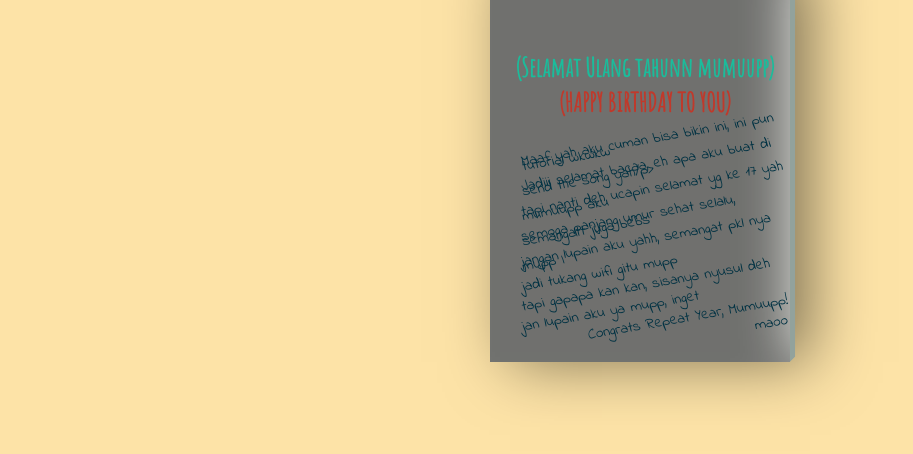
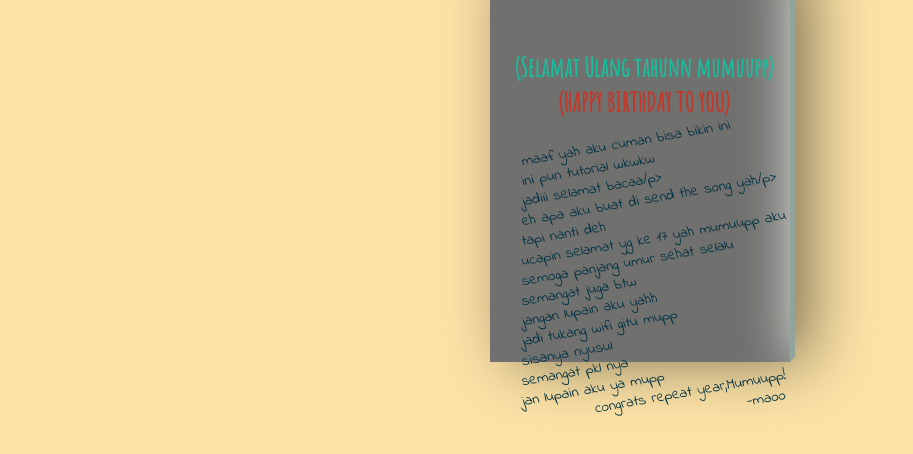
Before and after one commit to maoolagingoding/surat, a plain HTML site: page index.html in a window 1280 px wide. Shown: the part 238-692 px from the top of the page, without its empty margins (0-913 px from the left). Drawn offline with Linux system fonts and the light colour scheme; a script that the page names is missing.

Commit message:
Update index.html

```diff
--- a/index.html
+++ b/index.html
@@ -21,17 +21,22 @@
         <div class="details">
             <h4 class="color1">(Selamat Ulang tahunn mumuupp)</h4>
             <h4 class="color2">(HAPPY BIRTHDAY TO YOU)</h4>
-            <p> Maaf yah aku cuman bisa bikin ini, ini pun tutorial wkwkw</p>
-            <p> Jadiii selamat bacaa, eh apa aku buat di send the song yah/p>
-            <p>tapi nanti deh ucapin selamat yg ke 17 yah mumuupp aku</p>
-            <p>semoga panjang umur sehat selalu, semangatt juga bebs</p>
-            <p>jangan lupain aku yahh, semangat pkl nya mupp I</p>
+            <p> maaf yah aku cuman bisa bikin ini</p>
+            <p> ini pun tutorial wkwkw</p>
+            <p> jadiii selamat bacaa/p>
+            <p> eh apa aku buat di send the song yah/p>
+            <p>tapi nanti deh</p>
+            <p>ucapin selamat yg ke 17 yah mumuupp aku</p>
+            <p>semoga panjang umur sehat selalu</p>
+            <p>semangat juga btw</p>
+            <p>jangan lupain aku yahh</p>
             <p>jadi tukang wifi gitu mupp</p>
-            <p>tapi gapapa kan kan, sisanya nyusul deh</p>
+            <p>sisanya nyusul</p>
+            <p>semangat pkl nya</p>
 
-            <p>jan lupain aku ya mupp, inget</p>
-            <p class="text-right">Congrats Repeat Year, Mumuupp!</p>
-            <p class="text-right">maoo</p>
+            <p>jan lupain aku ya mupp</p>
+            <p class="text-right">congrats repeat year,Mumuupp!</p>
+            <p class="text-right">-maoo</p>
         </div>
         </div>
     </div>
```
